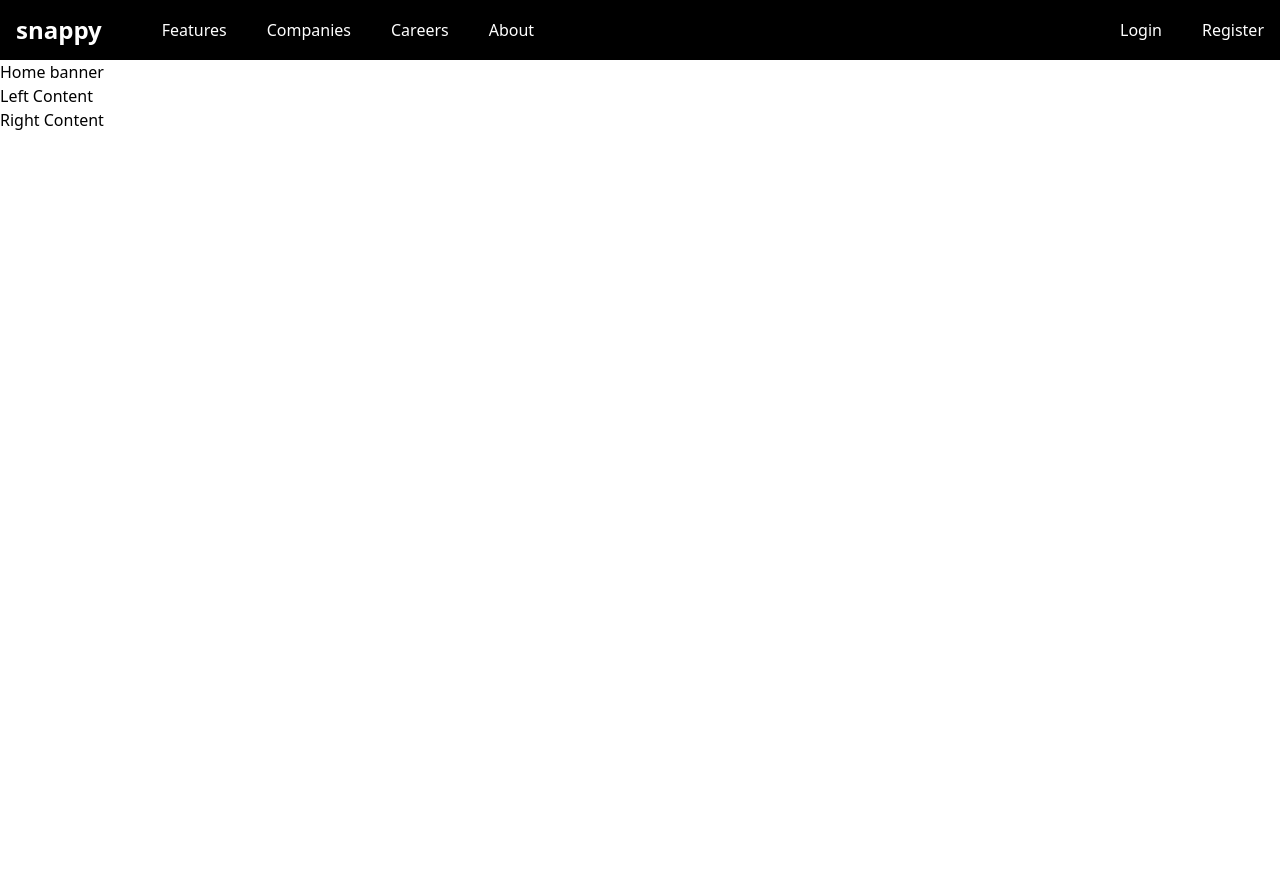
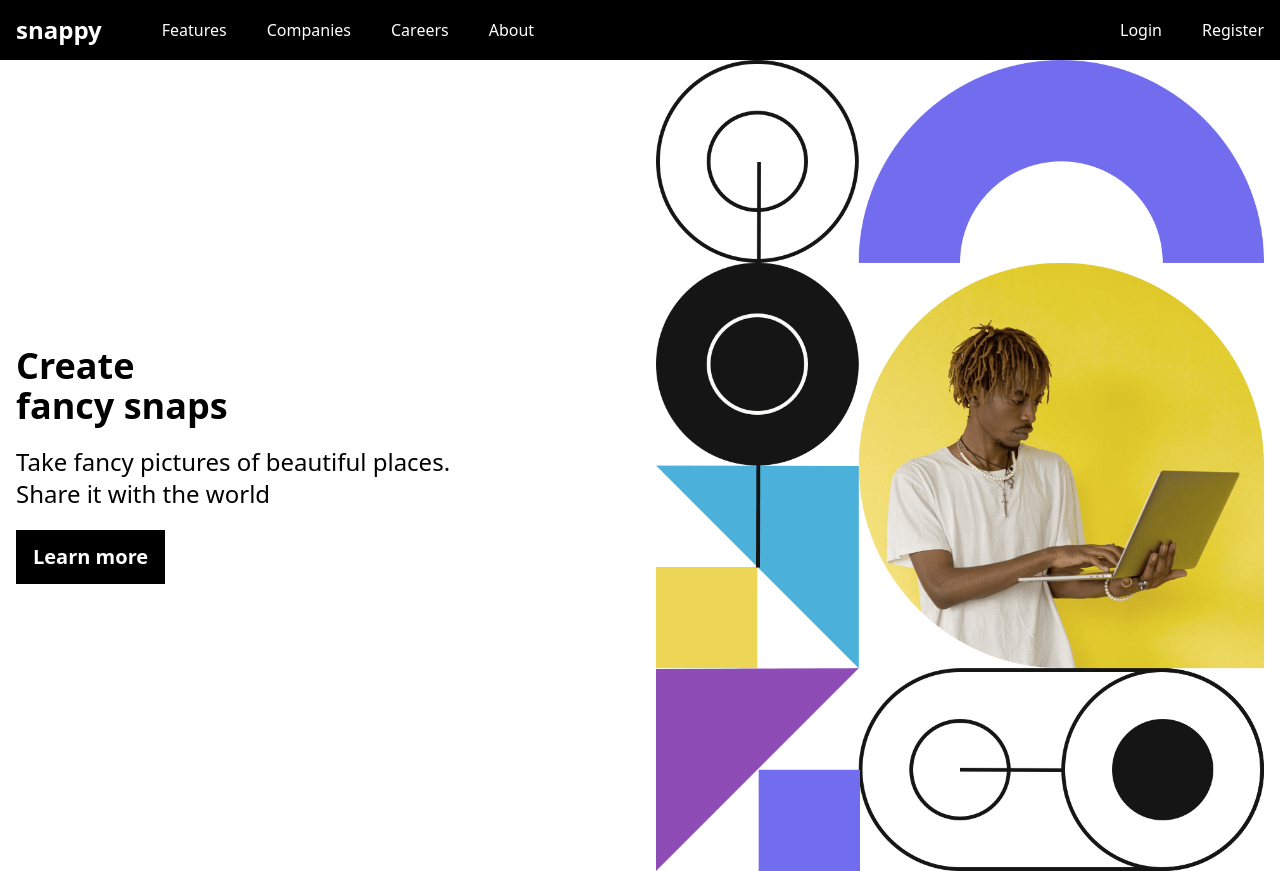
Before and after one commit to Obitrim/snappy, a Next.js app: page / in a window 1280 px wide. Before the commit the page ends 800 px from the top, so only its background shows below. Built offline with nearby package versions, Linux system fonts and the light colour scheme.

Commit message:
feat: work in progress

```diff
--- /dev/null
+++ b/src/components/buttons/Base.button.tsx
@@ -0,0 +1,32 @@
+import React, { ComponentPropsWithoutRef, ComponentPropsWithRef } from "react";
+import clsx from "clsx";
+
+type ComponentProps = {
+  text?: string;
+  variant?: "outline" | "primary" | "ghost";
+} & ComponentPropsWithRef<"button">;
+
+const BaseButton = ({
+  text,
+  variant = "primary",
+  className,
+  children,
+}: ComponentProps) => {
+  return (
+    <button
+      className={clsx(
+        [" text-xl font-semibold", "px-4 py-3"],
+        [
+          variant === "primary" && ["border border-black bg-black text-white"],
+          variant === "ghost" && [],
+          variant === "outline" && [],
+        ],
+        className
+      )}
+    >
+      {text || children}
+    </button>
+  );
+};
+
+export default BaseButton;
--- a/src/features/landing/HomeBanner.landing.tsx
+++ b/src/features/landing/HomeBanner.landing.tsx
@@ -1,13 +1,40 @@
 import React from "react";
+import clsx from "clsx";
+import AppContainer from "src/components/layouts/AppContainer.layout";
+import BaseButton from "src/components/buttons/Base.button";
+import Image from "next/image";
 
 const HomeBanner = () => {
   return (
     <section>
-      Home banner
-      {/* left side */}
-      <div>Left Content</div>
-      {/* right side */}
-      <div>Right Content</div>
+      <AppContainer
+        className={clsx(
+          "flex items-center gap-8 ",
+          "min-h-[length:calc(100vh-var(--header-h))]"
+        )}
+      >
+        {/* left side */}
+        <div className={clsx("flex-1")}>
+          <h1 className={clsx("text-4xl font-bold")}>
+            Create <br /> fancy snaps
+          </h1>
+          <p className="my-5 text-2xl">
+            Take fancy pictures of beautiful places. <br /> Share it with the
+            world
+          </p>
+          <BaseButton text="Learn more" />
+        </div>
+        {/* right side */}
+        <div className="flex-1">
+          <Image
+            // className="w-full"
+            src="/images/image-hero-desktop.png"
+            height={1280}
+            width={960}
+            alt="banner"
+          />
+        </div>
+      </AppContainer>
     </section>
   );
 };
```
